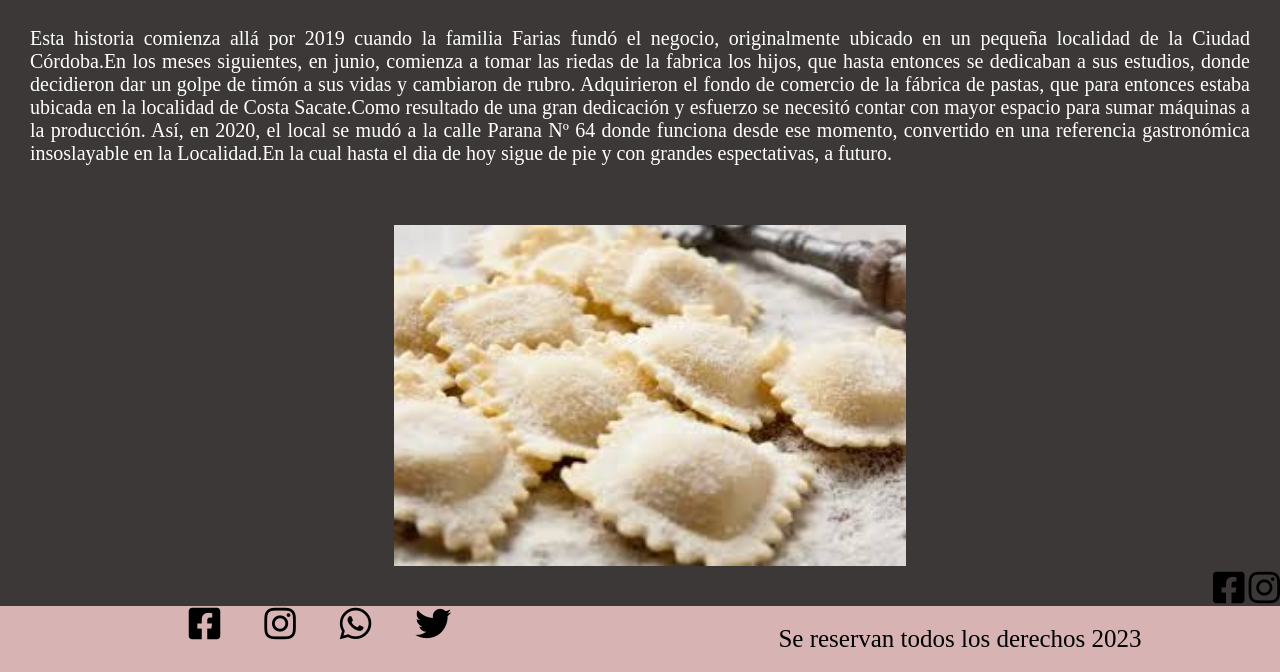
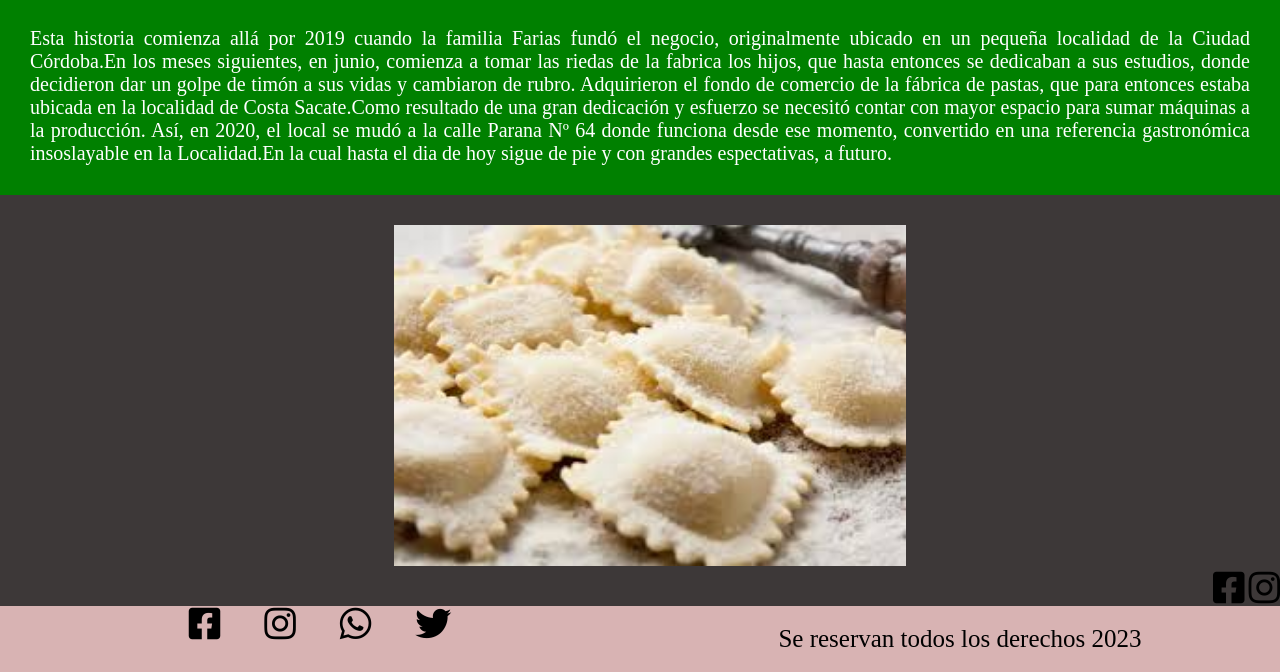
Before and after one commit to alvarofarias24/proyecto_final, a website: page pages/nosotros.html in a window 1280 px wide. Shown: the part 181-853 px from the top of the page. Drawn offline with Linux system fonts and the light colour scheme; files whose address does not match are found by name.

Commit message:
cambios varios

```diff
--- a/scss/portails/_main.scss
+++ b/scss/portails/_main.scss
@@ -37,7 +37,7 @@
         padding: 10px;
     }
     .section-nosotros-1{
-        background-color:$colormain;
+        background-color:green;
         display: block;
         width: 100%;
         padding: 30px;
```
Also changed, not shown: css/estilo.css.
